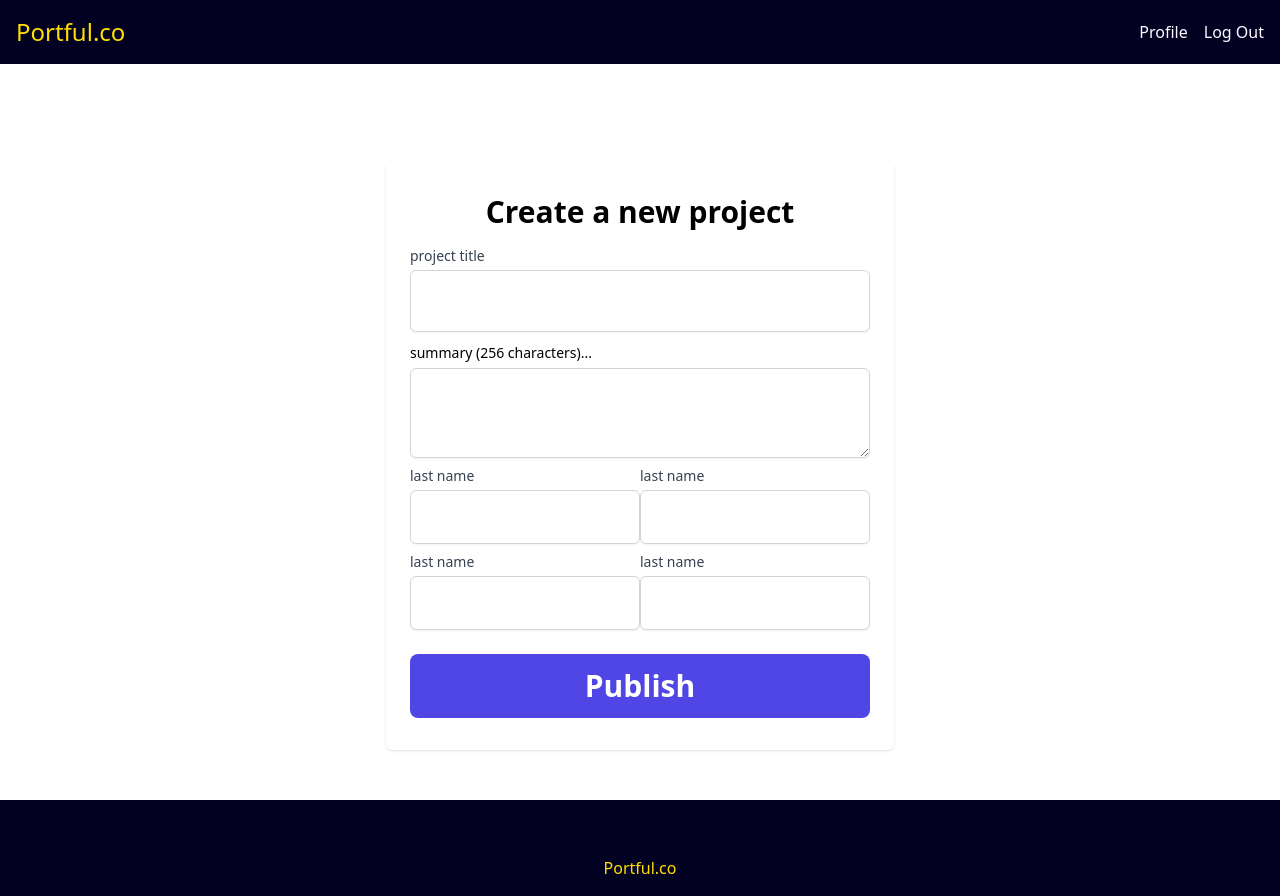
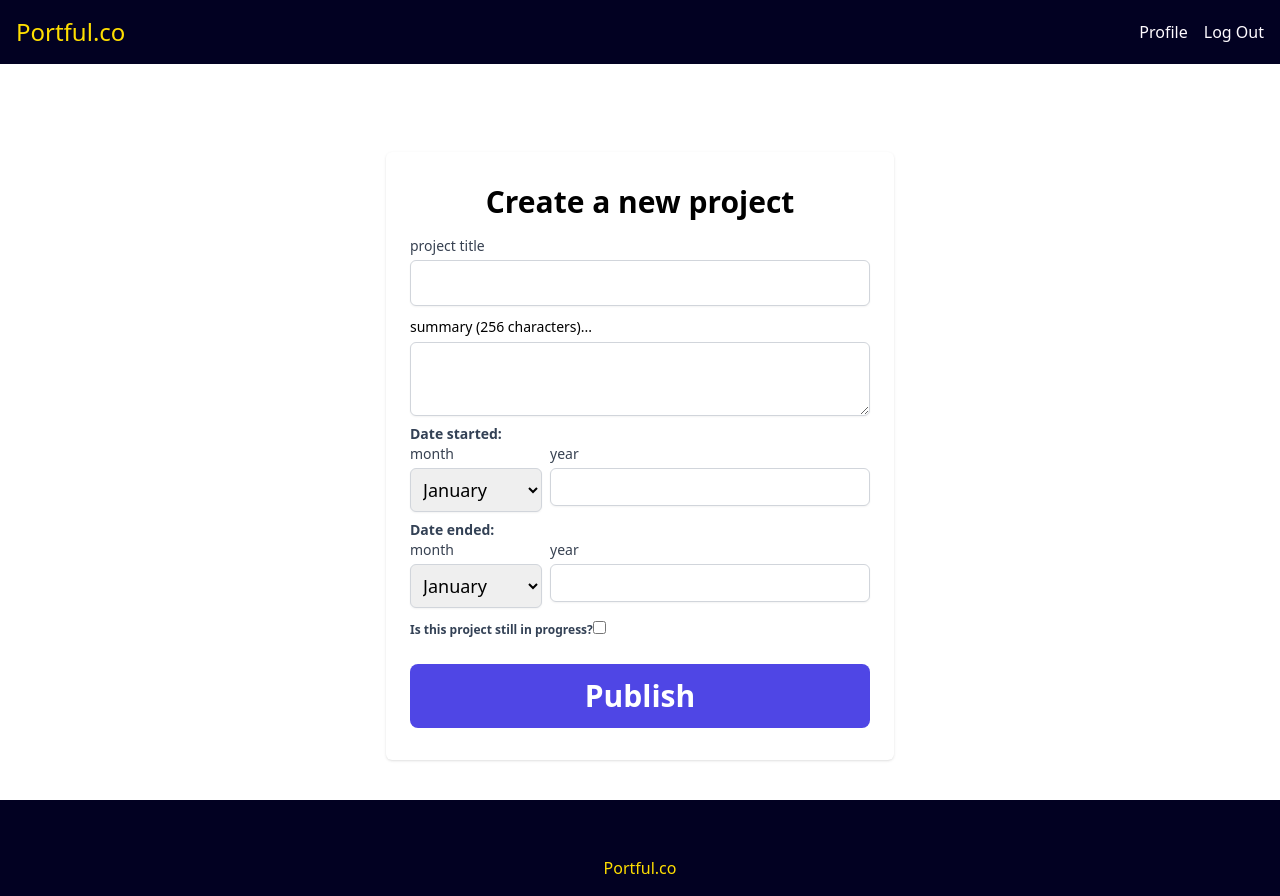
Before and after one commit to jwhubert91/portfolio-site, a React (Create React App) app: page /create in a window 1280 px wide. Built offline with nearby package versions, Linux system fonts and the light colour scheme.

Commit message:
Make edits to create new project

```diff
--- a/src/components/AddProjectPrompt.tsx
+++ b/src/components/AddProjectPrompt.tsx
@@ -1,5 +1,5 @@
 import Button from "./Button"
-import { MdAddCircle } from "react-icons/md"
+import { MdAddCircleOutline } from "react-icons/md"
 import { useNavigate } from "react-router-dom"
 import { routes } from "../utilities/routes"
 
@@ -14,14 +14,12 @@ function AddProjectPrompt({ className = "" }: AddProjectPromptProps) {
   }
   return (
     <Button
-      buttonStyle="PILL"
-      className={`w-full sm:py-2 bg-white text-black hover:text-white ${className}`}
+      buttonStyle="COMPACT_CTA"
+      className={`flex items-center ${className}`}
       onClick={handleClick}
     >
-      <div className="flex items-center justify-center sm:justify-start">
-        <MdAddCircle className="mr-2 text-3xl sm:text-5xl" />
-        Add new project
-      </div>
+      <MdAddCircleOutline className="text-3xl" />
+      <span className="ml-2">Create new project</span>
     </Button>
   )
 }
--- a/src/components/Button.tsx
+++ b/src/components/Button.tsx
@@ -2,7 +2,7 @@ import { ReactNode } from "react"
 
 type ButtonStyles =
   | "PRIMARY_CTA"
-  | "SECONDARY_CTA"
+  | "COMPACT_CTA"
   | "LARGE"
   | "CLEAN"
   | "PILL"
@@ -37,6 +37,8 @@ export const getButtonStyle = (buttonStyle: ButtonStyles) => {
   switch (buttonStyle) {
     case "PRIMARY_CTA":
       return "pointer-events-auto text-snowWhite py-2 px-3 bg-primary rounded-md font-semibold hover:bg-indigo-500 text-xs sm:text-sm lg:text-base"
+    case "COMPACT_CTA":
+      return "pointer-events-auto text-snowWhite py-2 px-3 bg-primary rounded-md hover:bg-indigo-500 text-sm sm:text-base lg:text-md"
     case "LARGE":
       return "text-xl md:text-3xl bg-primary hover:hover:bg-indigo-500 focus:outline-none focus:ring-2 focus:ring-slate-400 focus:ring-offset-2 focus:ring-offset-slate-50 text-white sm:font-semibold h-16 px-6 rounded-lg"
     case "CLEAN":
--- a/src/components/CreateProject.tsx
+++ b/src/components/CreateProject.tsx
@@ -3,6 +3,7 @@ import Button from "./Button"
 import CenteredContent from "./CenteredContent"
 import FormHeader from "./FormHeader"
 import Input from "./Input"
+import MonthPicker from "./MonthPicker"
 import PageLayout from "./PageLayout"
 import TextArea from "./TextArea"
 
@@ -34,53 +35,51 @@ function CreateProject() {
             type="text"
           />
           <TextArea label="summary (256 characters)..." />
-          <div className="flex mb-2">
+          <div className="mb-2">
+            <p className="text-left font-semibold text-sm text-slate-700">
+              Date started:
+            </p>
+            <div className="flex">
+              <MonthPicker label="month" />
               <Input
-              containerClassName="flex-1"
-              inputClassName="sm:text-sm p-2 sm:p-2"
+                containerClassName="flex-1 ml-2"
+                inputClassName="sm:text-sm"
                 inputValue={lastName}
-              label="last name"
+                label="year"
                 onChange={(e) => {
                   const value = (e.target as HTMLInputElement).value
                   setLastName(value)
                 }}
-              type="text"
+                type="number"
               />
+            </div>
+          </div>
+          <div className="mb-2">
+            <p className="text-left font-semibold text-sm text-slate-700">
+              Date ended:
+            </p>
+            <div className="flex mb-2">
+              <MonthPicker label="month" />
               <Input
-              containerClassName="flex-1"
-              inputClassName="sm:text-sm p-2 sm:p-2"
+                containerClassName="flex-1 ml-2"
+                inputClassName="sm:text-sm"
                 inputValue={lastName}
-              label="last name"
+                label="year"
                 onChange={(e) => {
                   const value = (e.target as HTMLInputElement).value
                   setLastName(value)
                 }}
-              type="text"
+                type="number"
               />
             </div>
-          <div className="flex mb-2">
-            <Input
-              containerClassName="flex-1"
-              inputClassName="sm:text-sm p-2 sm:p-2"
-              inputValue={lastName}
-              label="last name"
-              onChange={(e) => {
-                const value = (e.target as HTMLInputElement).value
-                setLastName(value)
-              }}
-              type="text"
-            />
-            <Input
-              containerClassName="flex-1"
-              inputClassName="sm:text-sm p-2 sm:p-2"
-              inputValue={lastName}
-              label="last name"
-              onChange={(e) => {
-                const value = (e.target as HTMLInputElement).value
-                setLastName(value)
-              }}
-              type="text"
-            />
+            <div className="text-left">
+              <label>
+                <span className="font-semibold text-xs text-slate-700">
+                  Is this project still in progress?
+                  <input type="checkbox" />
+                </span>
+              </label>
+            </div>
           </div>
           <Button buttonStyle="LARGE" className="mt-4">
             Publish
--- a/src/components/Input.tsx
+++ b/src/components/Input.tsx
@@ -1,7 +1,7 @@
 import { HTMLInputTypeAttribute, SyntheticEvent, ReactElement } from "react"
 
 export const defaultInputClasses =
-  "mt-1 focus:ring-indigo-500 p-2 sm:p-4 focus:border-indigo-500 block w-full shadow-sm text-sm sm:text-lg border border-gray-300 rounded-md focus:outline-primary"
+  "mt-1 focus:ring-indigo-500 p-2 focus:border-indigo-500 block w-full shadow-sm text-sm sm:text-lg border border-gray-300 rounded-md focus:outline-primary"
 
 interface InputProps {
   containerClassName?: string
--- a/src/components/MonthPicker.tsx
+++ b/src/components/MonthPicker.tsx
@@ -1,47 +1,43 @@
 import { SyntheticEvent } from "react"
 import { defaultInputClasses } from "./Input"
-
-const months = [
-  "January",
-  "February",
-  "March",
-  "April",
-  "May",
-  "June",
-  "July",
-  "August",
-  "September",
-  "October",
-  "November",
-  "December",
-]
+import { months } from "../utilities/helpers"
 
 interface MonthPickerProps {
   containerClassName?: string
+  description?: string
   inputClassName?: string
+  labelClassName?: string
+  label?: string
   onChange?: (e: SyntheticEvent) => void
 }
 
 function MonthPicker({
   containerClassName = "",
+  description,
   inputClassName = "",
+  labelClassName = "",
+  label = "",
+  onChange,
 }: MonthPickerProps) {
+  const monthOptions = months.map((month, idx) => (
+    <option value={month} key={idx}>
+      {month}
+    </option>
+  ))
   return (
-    <label className={containerClassName}>
-      <span></span>
+    <label className={`text-left ${containerClassName}`} onChange={onChange}>
+      {label && (
+        <span
+          className={`block text-sm font-medium text-gray-700 ${labelClassName}`}
+        >
+          {label}
+        </span>
+      )}
+      {description && (
+        <p className="text-xs italic text-black">{description}</p>
+      )}
       <select className={`${defaultInputClasses} ${inputClassName}`}>
-        <option value={months[0]}>{months[0]}</option>
-        <option value={months[1]}>{months[1]}</option>
-        <option value={months[2]}>{months[2]}</option>
-        <option value={months[3]}>{months[3]}</option>
-        <option value={months[4]}>{months[4]}</option>
-        <option value={months[5]}>{months[5]}</option>
-        <option value={months[6]}>{months[6]}</option>
-        <option value={months[7]}>{months[7]}</option>
-        <option value={months[8]}>{months[8]}</option>
-        <option value={months[9]}>{months[9]}</option>
-        <option value={months[10]}>{months[10]}</option>
-        <option value={months[11]}>{months[11]}</option>
+        {monthOptions}
       </select>
     </label>
   )
--- a/src/index.css
+++ b/src/index.css
@@ -19,3 +19,15 @@
   --MutedGray: #E5E4E3;
   --CulturedBlue: #EDF2F4;
 }
+
+/* Chrome, Safari, Edge, Opera */
+input::-webkit-outer-spin-button,
+input::-webkit-inner-spin-button {
+  -webkit-appearance: none;
+  margin: 0;
+}
+
+/* Firefox */
+input[type=number] {
+  -moz-appearance: textfield;
+}
```
Lines whose indentation alone changed are shown as unchanged.
